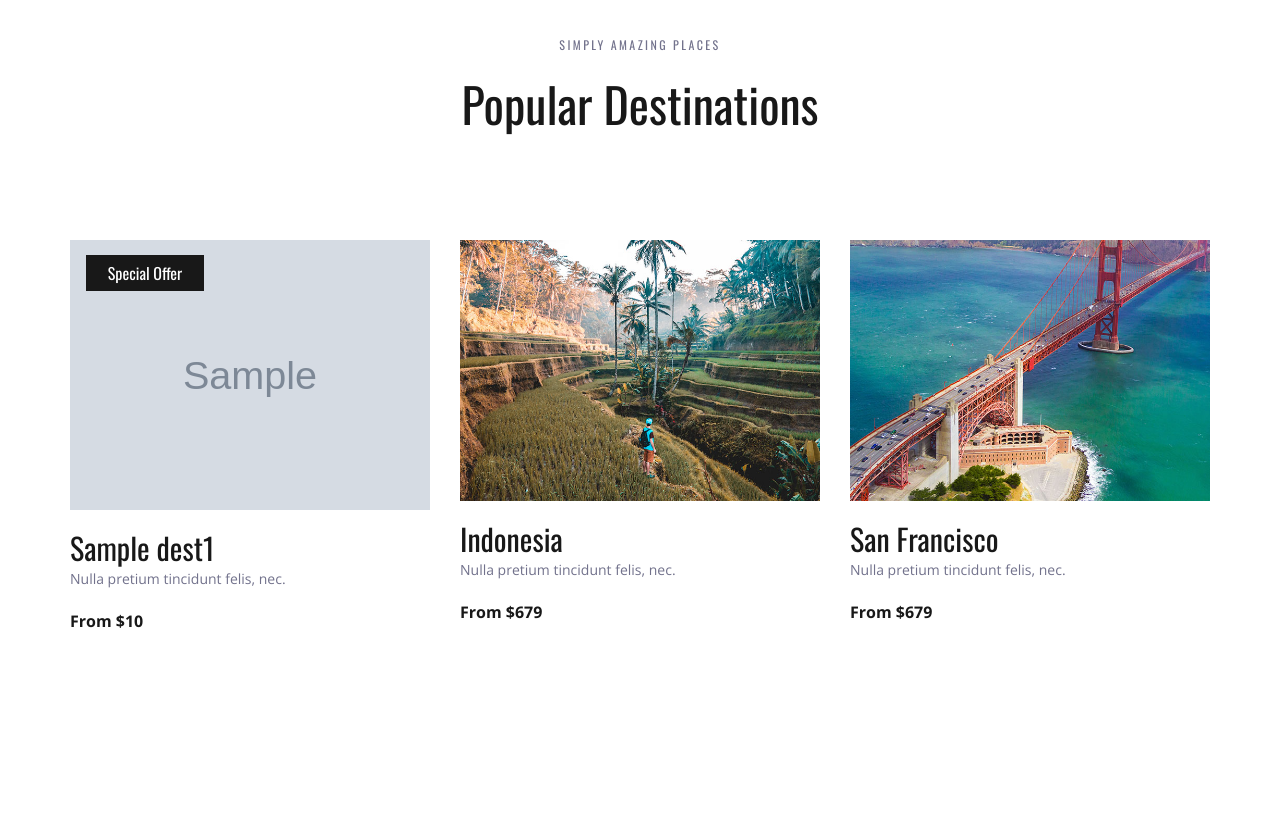
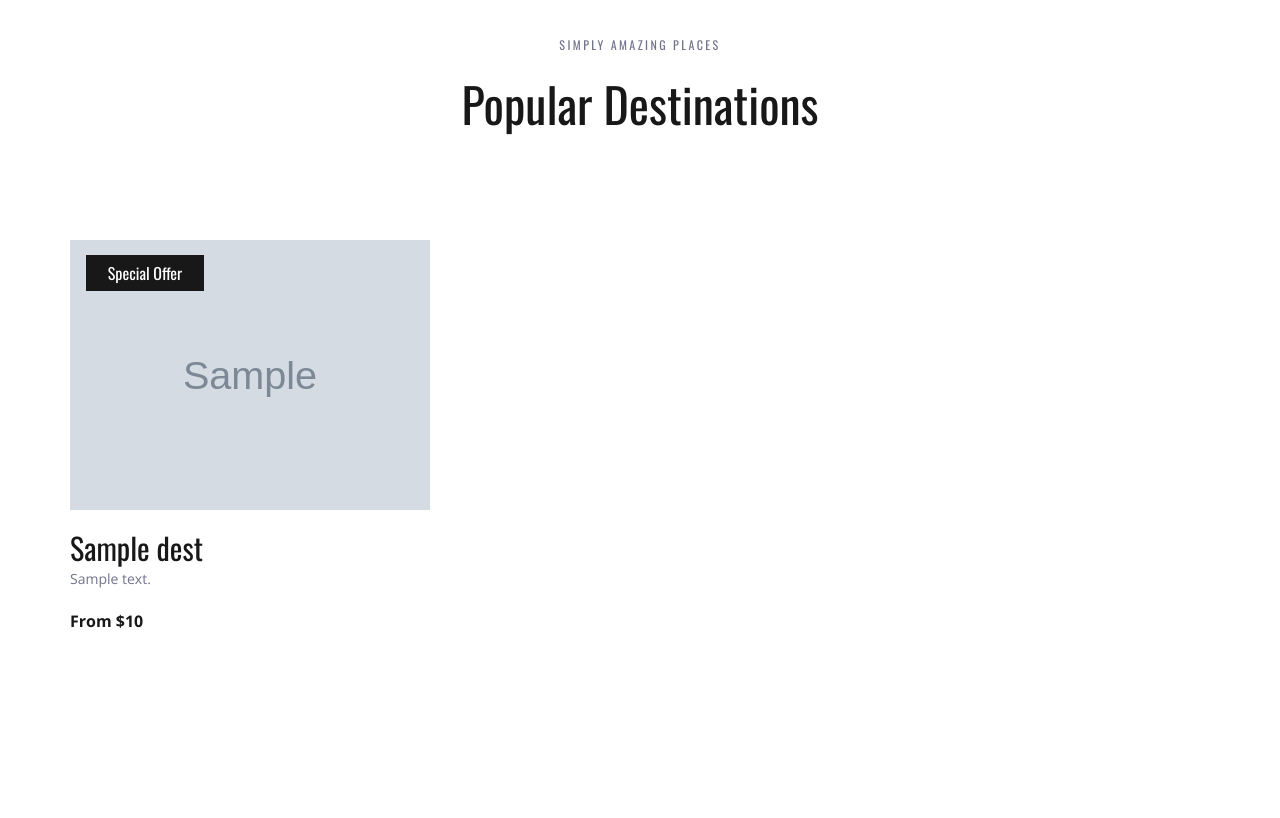
Before and after one commit to Sanzid-Imran/travelbd, a Django app: template templates/index.html in a window 1280 px wide. Shown: the part 1245-2063 px from the top of the page. Run offline with Django 3.2, Linux system fonts and the light colour scheme; the template is opened without the code that fills it: most values are stand-ins (such as "Sample title", 1, 10 or a date in 2020); grey boxes marked "Sample" are stand-in pictures; some libraries are stand-ins or nearby versions.

Commit message:
passing the list to the index and viewing in the frontend using for loop

```diff
--- a/templates/index.html
+++ b/templates/index.html
@@ -251,42 +251,22 @@
 					<div class="destinations_container item_grid">
 
 						<!-- Destination -->
+
+						{% for dest in dests%}
+
 						<div class="destination item">
 							<div class="destination_image">
-								<img src="{{baseUrl}}/{{dest1.img}}" alt="">
+								<img src="{{baseUrl}}/{{dest.img}}" alt="">
 								<div class="spec_offer text-center"><a href="#">Special Offer</a></div>
 							</div>
 							<div class="destination_content">
-								<div class="destination_title"><a href="destinations.html">{{dest1.name}}</a></div>
-								<div class="destination_subtitle"><p>Nulla pretium tincidunt felis, nec.</p></div>
-								<div class="destination_price">From ${{dest1.price}}</div>
+								<div class="destination_title"><a href="destinations.html">{{dest.name}}</a></div>
+								<div class="destination_subtitle"><p>{{dest.desc}}</p></div>
+								<div class="destination_price">From ${{dest.price}}</div>
 							</div>
 						</div>
 
-						<!-- Destination -->
-						<div class="destination item">
-							<div class="destination_image">
-								<img src="{% static 'images/destination_2.jpg' %}" alt="">
-							</div>
-							<div class="destination_content">
-								<div class="destination_title"><a href="destinations.html">Indonesia</a></div>
-								<div class="destination_subtitle"><p>Nulla pretium tincidunt felis, nec.</p></div>
-								<div class="destination_price">From $679</div>
-							</div>
-						</div>
-
-						<!-- Destination -->
-						<div class="destination item">
-							<div class="destination_image">
-								<img src="{% static 'images/destination_3.jpg' %}" alt="">
-							</div>
-							<div class="destination_content">
-								<div class="destination_title"><a href="destinations.html">San Francisco</a></div>
-								<div class="destination_subtitle"><p>Nulla pretium tincidunt felis, nec.</p></div>
-								<div class="destination_price">From $679</div>
-							</div>
-						</div>
-
+						{%endfor%}
 
 
 					</div>
```
